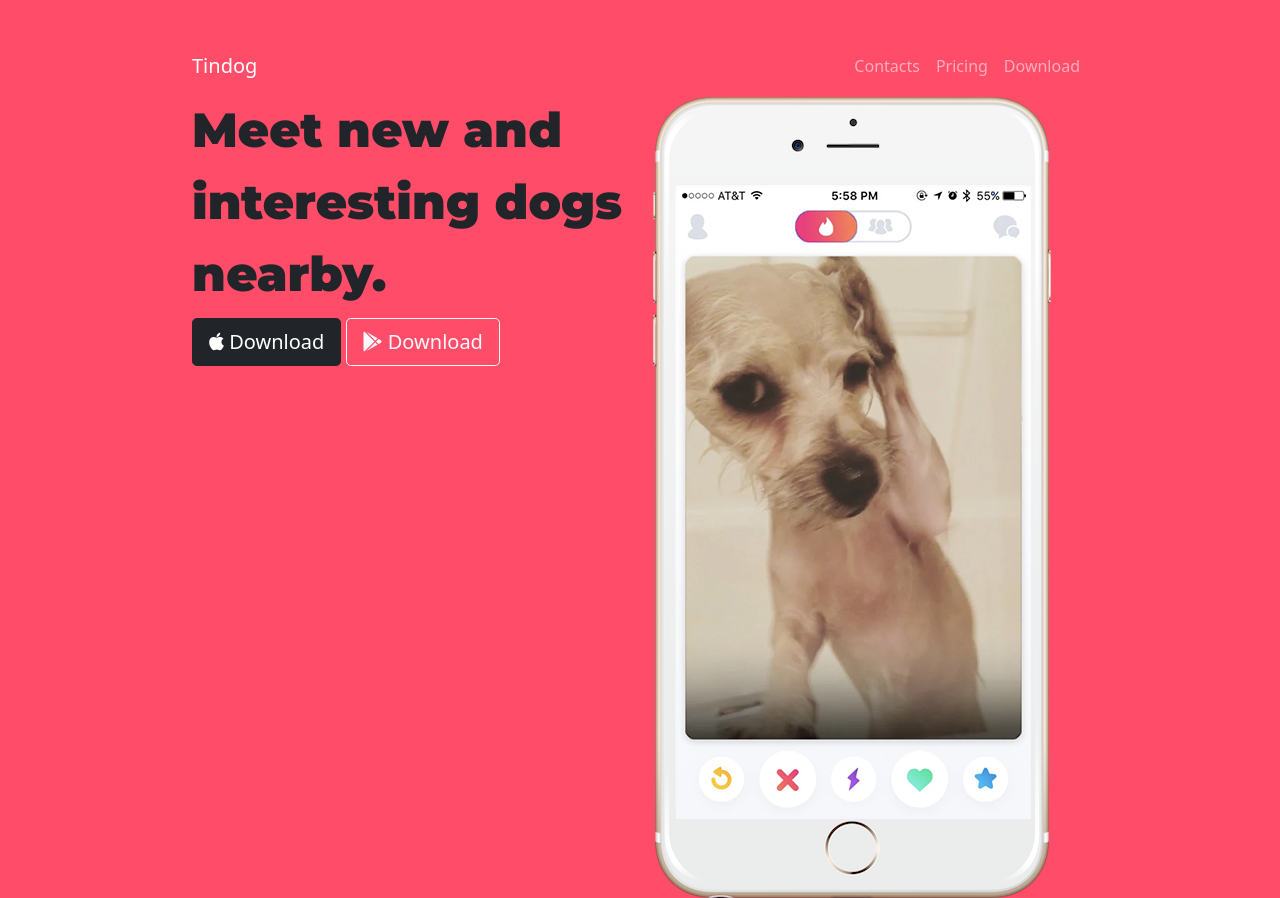
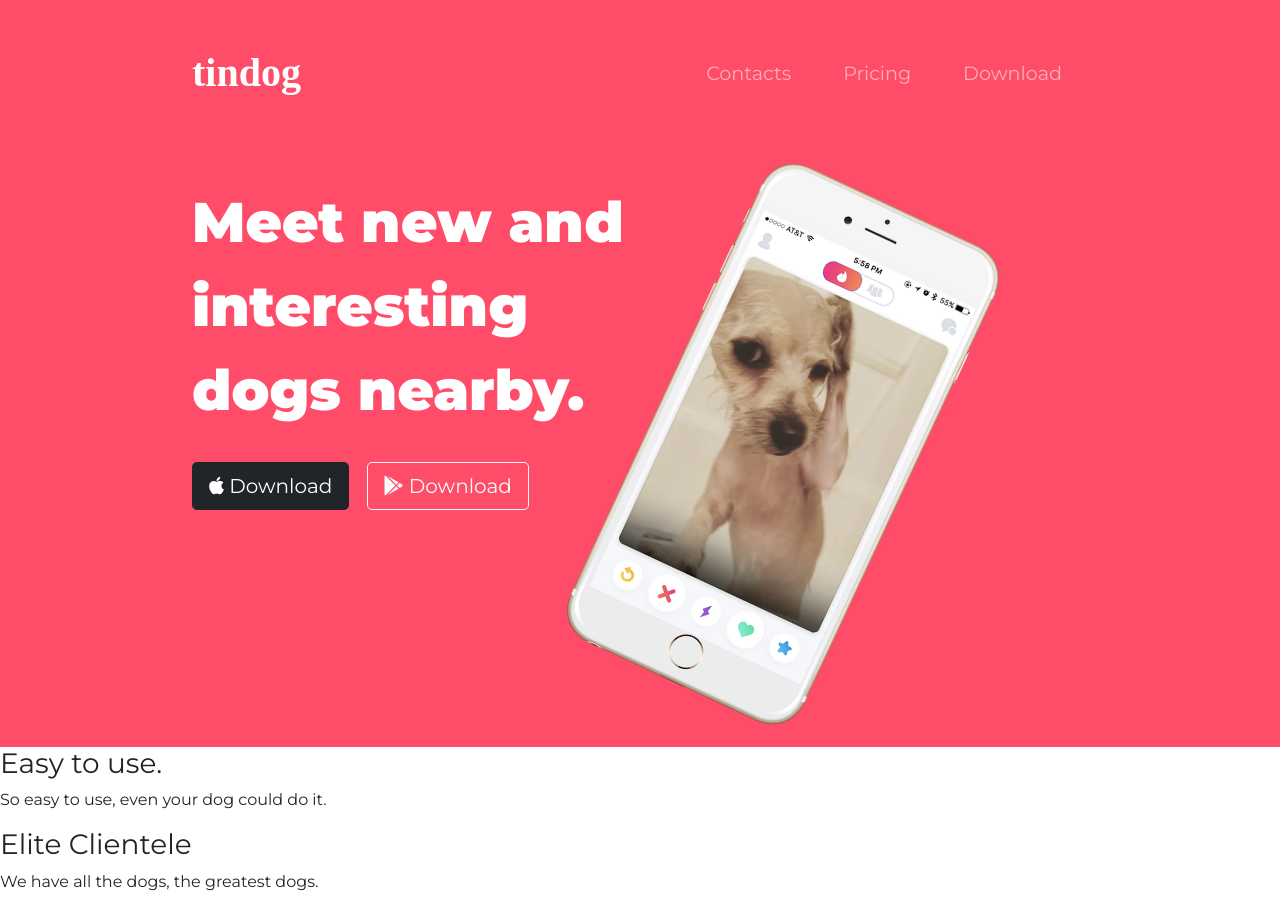
Before and after one commit to ShivamIITK21/tindog, a plain HTML site: page index.html in a window 1280 px wide. Shown: the top 898 px of the page. Drawn offline with nearby package versions, Linux system fonts and the light colour scheme.

Commit message:
title styled

```diff
--- a/css/styles.css
+++ b/css/styles.css
@@ -1,15 +1,47 @@
+body{
+    font-family: "Montserrat";
+}
+
 
 #title{
     background-color: #ff4c68;
+    color: #fff;
 }
 
 #tagline{
     font-family: 'Montserrat';
     font-weight: 900;
-    font-size: 3rem;
+    font-size: 3.5rem;
     line-height: 1.5;
 }
 
 #title .container-fluid{
     padding: 3% 15%;
 }
+
+.navbar-brand{
+    font-family: "Ubuntu";
+    font-size: 2.5rem;
+    font-weight: bold;
+}
+
+.navbar{
+    padding: 0 0 4.5rem 0;
+}
+
+.nav-item{
+    padding: 0 18px;
+}
+
+.nav-link{
+    font-size: 1.2rem;
+}
+
+.down-btn{
+    margin: 5% 3% 5% 0;
+}
+
+.title-img{
+    width: 60%;
+    transform: rotate(25deg);
+}
--- a/index.html
+++ b/index.html
@@ -19,20 +19,20 @@
     <!-- Nav Bar -->
     <div class="container-fluid">
       <nav class="navbar navbar-expand-lg navbar-dark">
-        <a class="navbar-brand" href="#">Tindog</a>
+        <a class="navbar-brand" href="#">tindog</a>
         <button class="navbar-toggler" type="button" data-bs-toggle="collapse" data-bs-target="#navbarSupportedContent"
         aria-controls="navbarSupportedContent" aria-expanded="false" aria-label="Toggle navigation">
         <span class="navbar-toggler-icon"></span>
       </button>
       <div class="collapse navbar-collapse" id="navbarSupportedContent">
         <ul class="navbar-nav ms-auto">
-          <li clss="nav-item">
+          <li class="nav-item">
             <a class="nav-link" href="">Contacts</a>
           </li>
-          <li clss="nav-item">
+          <li class="nav-item">
             <a class="nav-link" href="">Pricing</a>
           </li>
-          <li clss="nav-item">
+          <li class="nav-item">
             <a class="nav-link" href="">Download</a>
           </li>
         </ul>
@@ -45,11 +45,11 @@
     <div class="row">
       <div class="col-lg-6">
         <h1 id="tagline">Meet new and interesting dogs nearby.</h1>
-        <button type="button" class="btn btn-dark btn-lg"><i class="fa-brands fa-apple"></i> Download</button>
-        <button type="button" class="btn btn-outline-light btn-lg"><i class="fa-brands fa-google-play"></i> Download</button>
+        <button type="button" class="btn btn-dark btn-lg down-btn"><i class="fa-brands fa-apple"></i> Download</button>
+        <button type="button" class="btn btn-outline-light btn-lg down-btn"><i class="fa-brands fa-google-play"></i> Download</button>
       </div>
       <div class="col-lg-6">
-        <img src="images/iphone6.png" alt="iphone-mockup">
+        <img src="images/iphone6.png" alt="iphone-mockup" class="title-img">
       </div>
     </div>
   </div>
```
